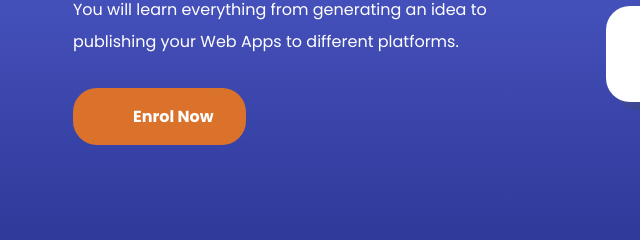
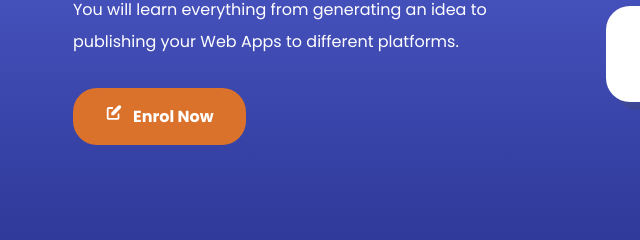
Before and after one commit to swathimeenal/demo, a plain HTML site: page index.html in a window 1280 px wide. Shown: the part 464-704 px from the top of the page, 0-640 px from the left. Drawn offline with Linux system fonts and the light colour scheme.

Commit message:
addedSpelling

```diff
--- a/style.css
+++ b/style.css
@@ -44,7 +44,7 @@
   }
 
   .btn.enrol-icon::before {
-    content: url("images/enrol-icon.svg");
+    content: url("images/enrols-icon.svg");
     position: absolute;
     top: 50%;
     left: 32px;
```
